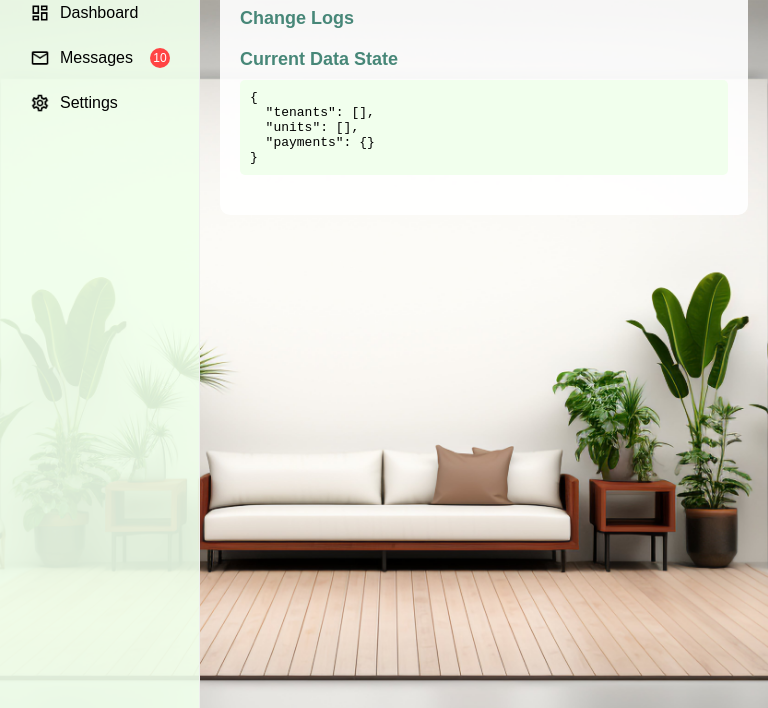
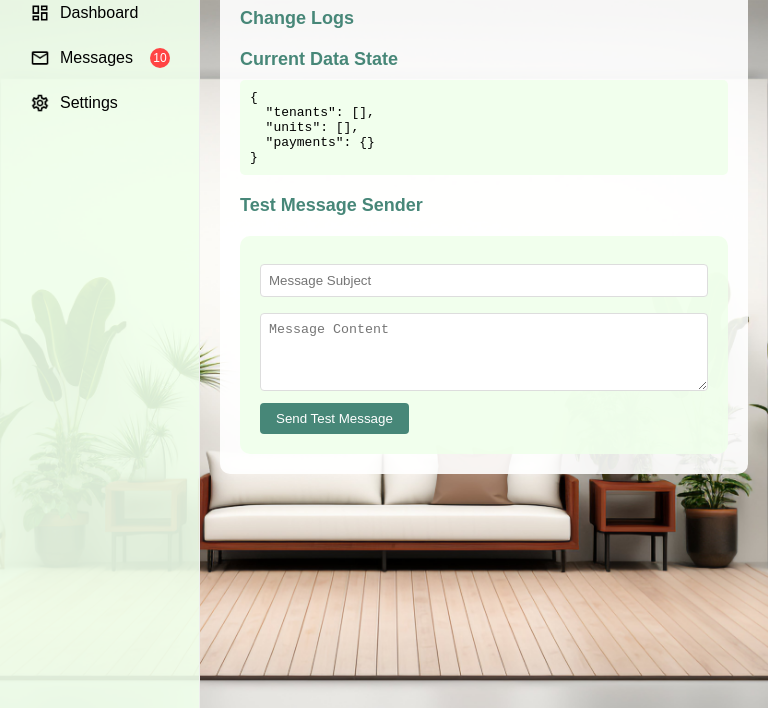
Before and after one commit to AdrianLeAsian/Capstone_Rentmatic, an Electron app: page src/Debug.html in a window 768 px wide. Shown: the part 92-800 px from the top of the page. Drawn offline with Linux system fonts and the light colour scheme.

Commit message:
Update Debug.html

```diff
--- a/src/Debug.html
+++ b/src/Debug.html
@@ -169,6 +169,35 @@
             color: #666;
             font-size: 0.9em;
         }
+
+        .test-message-form {
+            background-color: rgba(240, 255, 235, 0.9);
+            padding: 20px;
+            border-radius: 10px;
+            margin-top: 20px;
+        }
+
+        .test-message-form input,
+        .test-message-form textarea {
+            width: 100%;
+            padding: 8px;
+            margin: 8px 0;
+            border: 1px solid #ddd;
+            border-radius: 4px;
+        }
+
+        .test-message-form button {
+            background-color: #478778;
+            color: white;
+            padding: 8px 16px;
+            border: none;
+            border-radius: 4px;
+            cursor: pointer;
+        }
+
+        .test-message-form button:hover {
+            background-color: #2A9D8F;
+        }
     </style>
 </head>
 <body>
@@ -206,6 +235,13 @@
             <div class="data-content">
                 <pre id="currentData">Loading data...</pre>
             </div>
+
+            <div class="data-title">Test Message Sender</div>
+            <div class="test-message-form">
+                <input type="text" id="testMessageSubject" placeholder="Message Subject">
+                <textarea id="testMessageContent" placeholder="Message Content" rows="4"></textarea>
+                <button onclick="sendTestMessage()">Send Test Message</button>
+            </div>
         </div>
     </div>
 
@@ -219,6 +255,44 @@
             const notification = document.getElementById('messageNotification');
             notification.style.display = 'none';
             localStorage.setItem('messageNotificationDismissed', 'true');
+        }
+
+        function sendTestMessage() {
+            const subject = document.getElementById('testMessageSubject').value;
+            const content = document.getElementById('testMessageContent').value;
+
+            if (!subject || !content) {
+                alert('Please fill in both subject and content');
+                return;
+            }
+
+            const messages = JSON.parse(localStorage.getItem('messages') || '[]');
+            const newMessage = {
+                id: Date.now(),
+                from: {
+                    name: 'Test User',
+                    image: 'tenants-icon.png'
+                },
+                subject: subject,
+                content: content,
+                timestamp: new Date().toISOString(),
+                read: false
+            };
+
+            messages.push(newMessage);
+            localStorage.setItem('messages', JSON.stringify(messages));
+
+            // Update notification count
+            const currentCount = parseInt(document.getElementById('messageNotification').textContent);
+            document.getElementById('messageNotification').textContent = currentCount + 1;
+            document.getElementById('messageNotification').style.display = 'flex';
+            localStorage.setItem('messageNotificationDismissed', 'false');
+
+            // Clear form
+            document.getElementById('testMessageSubject').value = '';
+            document.getElementById('testMessageContent').value = '';
+
+            alert('Test message sent successfully!');
         }
 
         let previousState = {
```
